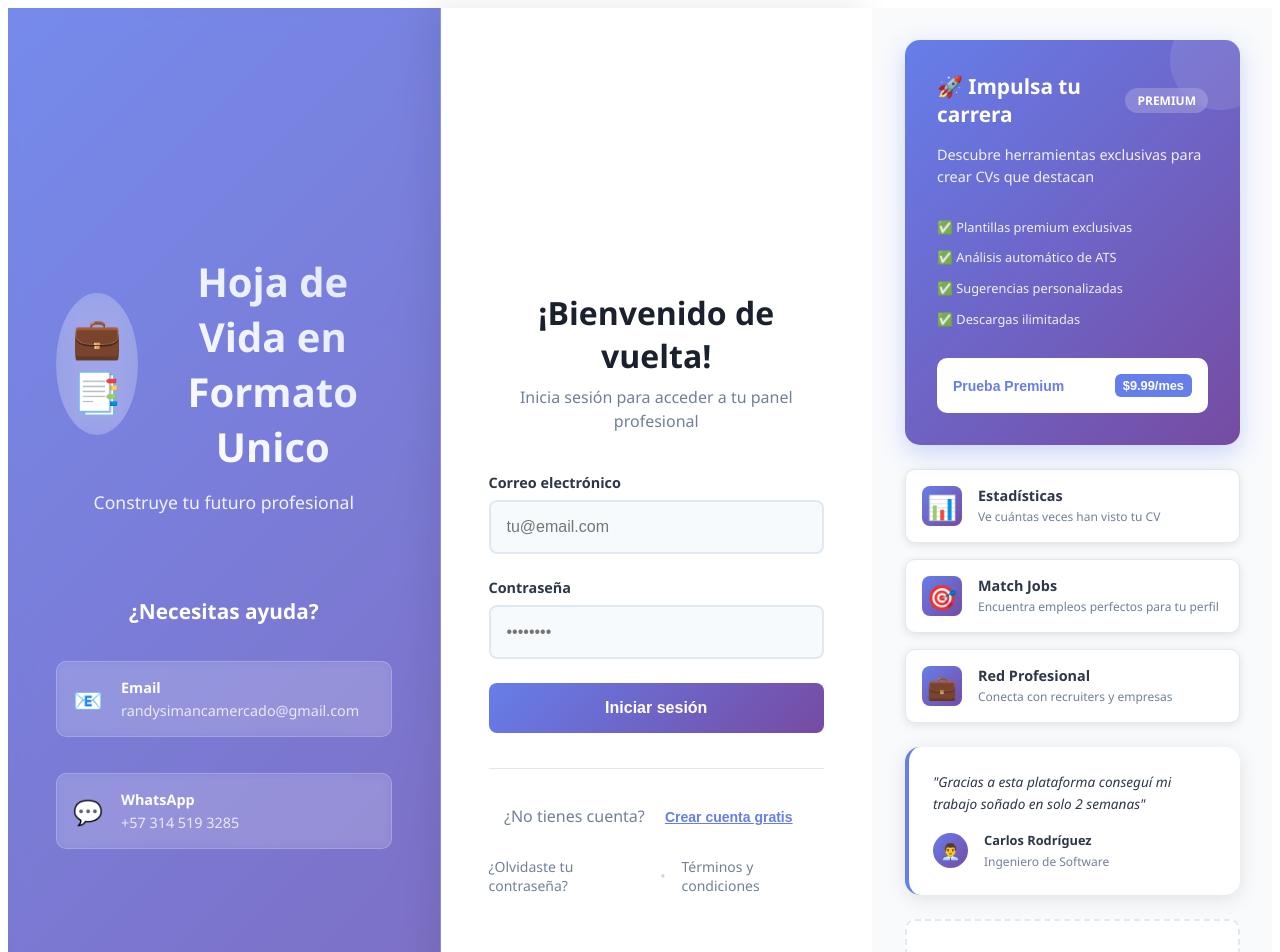
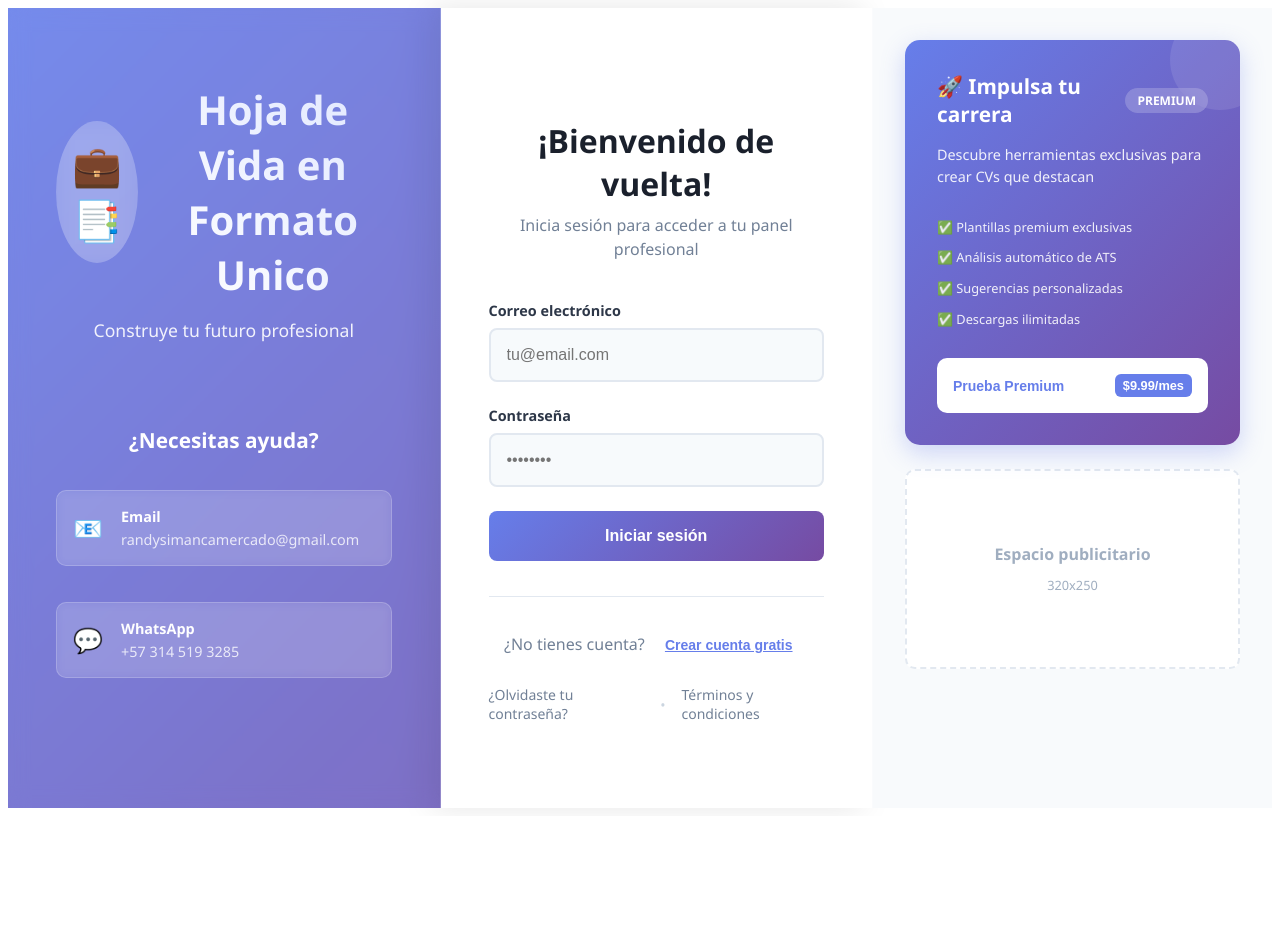
Before and after one commit to RandySimanca/aplicacion, a Vue app in the folder frontend/: page /login in a window 1280 px wide. Shown: the top 952 px of the page. After the commit the page ends 816 px from the top, so only its background shows below. Built offline with nearby package versions, Linux system fonts and the light colour scheme; no server answers.

Commit message:
Update Login.vue

```diff
--- a/frontend/src/views/Login.vue
+++ b/frontend/src/views/Login.vue
@@ -164,7 +164,7 @@
         </div>
 
         <!-- Anuncios secundarios -->
-        <div class="secondary-ads">
+     <!--   <div class="secondary-ads">
           <div class="small-ad">
             <div class="ad-icon">📊</div>
             <div class="ad-text">
@@ -188,10 +188,10 @@
               <p>Conecta con recruiters y empresas</p>
             </div>
           </div>
-        </div>
+        </div> -->
 
         <!-- Testimonial -->
-        <div class="testimonial-ad">
+       <!-- <div class="testimonial-ad">
           <div class="quote">"Gracias a esta plataforma conseguí mi trabajo soñado en solo 2 semanas"</div>
           <div class="author">
             <div class="avatar">👨‍💼</div>
@@ -200,7 +200,7 @@
               <span>Ingeniero de Software</span>
             </div>
           </div>
-        </div>
+        </div> -->
 
         <!-- Banner publicitario externo (ejemplo) -->
         <div class="external-ad">
```
